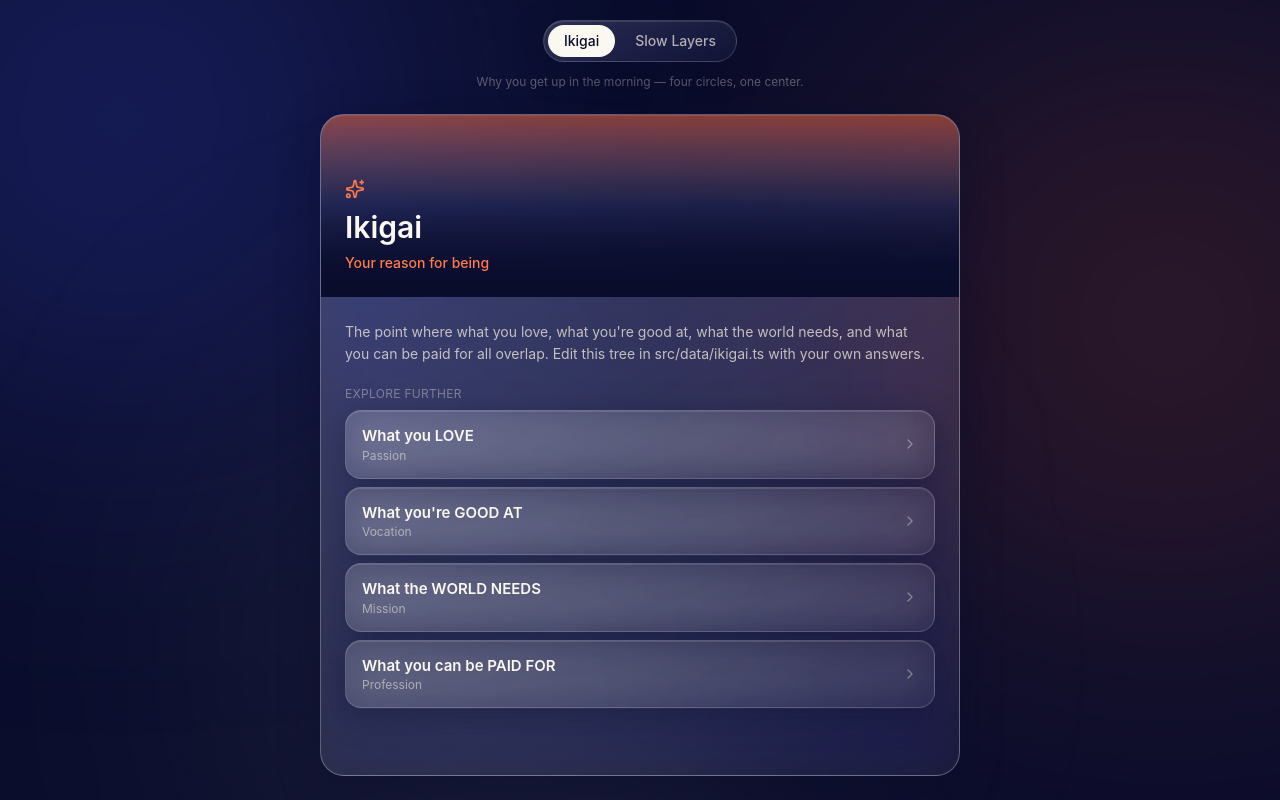
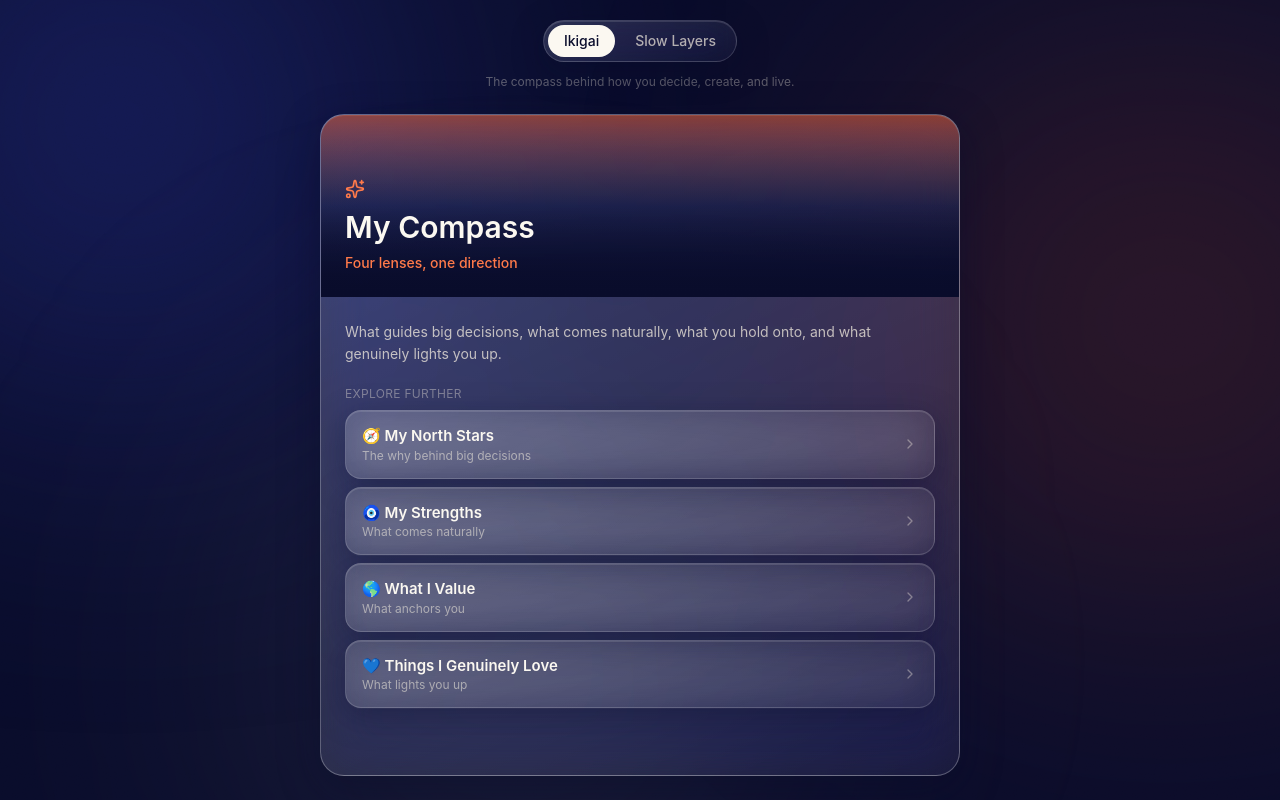
Before and after one commit to turnpup-shopify/app-branching-visuals, a React (Vite) app: page / in a window 1280 px wide. Built offline with nearby package versions, Linux system fonts and the light colour scheme.

Commit message:
Replace placeholder Ikigai content with personal compass framework
Swaps the generic four-circle Ikigai placeholders for the real North
Stars, Strengths, Values, and Things I Love content.

```diff
--- a/src/data/ikigai.ts
+++ b/src/data/ikigai.ts
@@ -3,89 +3,61 @@ import type { TreeDef } from "../types";
 export const ikigaiTree: TreeDef = {
   id: "ikigai",
   label: "Ikigai",
-  tagline: "Why you get up in the morning — four circles, one center.",
+  tagline: "The compass behind how you decide, create, and live.",
   root: {
     id: "ikigai-root",
-    title: "Ikigai",
-    blurb: "Your reason for being",
+    title: "My Compass",
+    blurb: "Four lenses, one direction",
     description:
-      "The point where what you love, what you're good at, what the world needs, and what you can be paid for all overlap. Edit this tree in src/data/ikigai.ts with your own answers.",
+      "What guides big decisions, what comes naturally, what you hold onto, and what genuinely lights you up.",
     accent: "signal",
     children: [
       {
-        id: "love",
-        title: "What you LOVE",
-        blurb: "Passion",
-        description: "The activities, ideas, and people that pull you in without needing willpower.",
+        id: "north-stars",
+        title: "🧭 My North Stars",
+        blurb: "The why behind big decisions",
         accent: "ink",
         children: [
-          {
-            id: "love-1",
-            title: "Add a thing you love",
-            description: "Replace with something you'd do for free, on a weekend, with no audience.",
-          },
-          {
-            id: "love-2",
-            title: "Add another",
-            description: "Keep going — list 3-5 honest answers, not the ones that sound good.",
-          },
+          { id: "north-1", title: "The why behind big decisions" },
+          { id: "north-2", title: "Best in class accumulation of marketing / design" },
+          { id: "north-3", title: "Content: unpacking the why" },
+          { id: "north-4", title: "Home goods / items that promote creative & intentional (slow) thinking" },
         ],
       },
       {
-        id: "good-at",
-        title: "What you're GOOD AT",
-        blurb: "Vocation",
-        description: "Skills people already trust you with, or that come easily compared to most people.",
+        id: "strengths",
+        title: "🧿 My Strengths",
+        blurb: "What comes naturally",
         accent: "ink",
         children: [
-          {
-            id: "good-1",
-            title: "Add a skill",
-            description: "Something others ask you for help with, or that feels almost too easy.",
-          },
-          {
-            id: "good-2",
-            title: "Add another",
-            description: "Include skills that aren't your job title — adjacent strengths count.",
-          },
+          { id: "strength-1", title: "An emphasis on the why" },
+          { id: "strength-2", title: "Data-driven" },
+          { id: "strength-3", title: "Love of design" },
+          { id: "strength-4", title: "Pattern finder based on understanding the why" },
         ],
       },
       {
-        id: "world-needs",
-        title: "What the WORLD NEEDS",
-        blurb: "Mission",
-        description: "Problems you notice, care about fixing, and would feel the pull to address even unpaid.",
+        id: "values",
+        title: "🌎 What I Value",
+        blurb: "What anchors you",
         accent: "ink",
         children: [
-          {
-            id: "need-1",
-            title: "Add a need you see",
-            description: "A gap, frustration, or unmet need you keep noticing in the world around you.",
-          },
-          {
-            id: "need-2",
-            title: "Add another",
-            description: "Think locally and globally — both count.",
-          },
+          { id: "value-1", title: "Gratitude" },
+          { id: "value-2", title: "Freedom" },
+          { id: "value-3", title: "Creativity" },
         ],
       },
       {
-        id: "paid-for",
-        title: "What you can be PAID FOR",
-        blurb: "Profession",
-        description: "Value the market will exchange money for, today or with a believable path to get there.",
+        id: "things-i-love",
+        title: "💙 Things I Genuinely Love",
+        blurb: "What lights you up",
         accent: "ink",
         children: [
-          {
-            id: "paid-1",
-            title: "Add a paid skill",
-            description: "Something with current or near-term market demand tied to your strengths.",
-          },
-          {
-            id: "paid-2",
-            title: "Add another",
-            description: "Include adjacent or emerging markets, not just your current job.",
-          },
+          { id: "love-1", title: "Immersive installations (water / light / sound)" },
+          { id: "love-2", title: "Seeing others smile, laugh, make memories" },
+          { id: "love-3", title: "Tiny houses — making do with less" },
+          { id: "love-4", title: "Public installations that make you think and feel awe" },
+          { id: "love-5", title: "Dune / spy shows" },
         ],
       },
     ],
```
